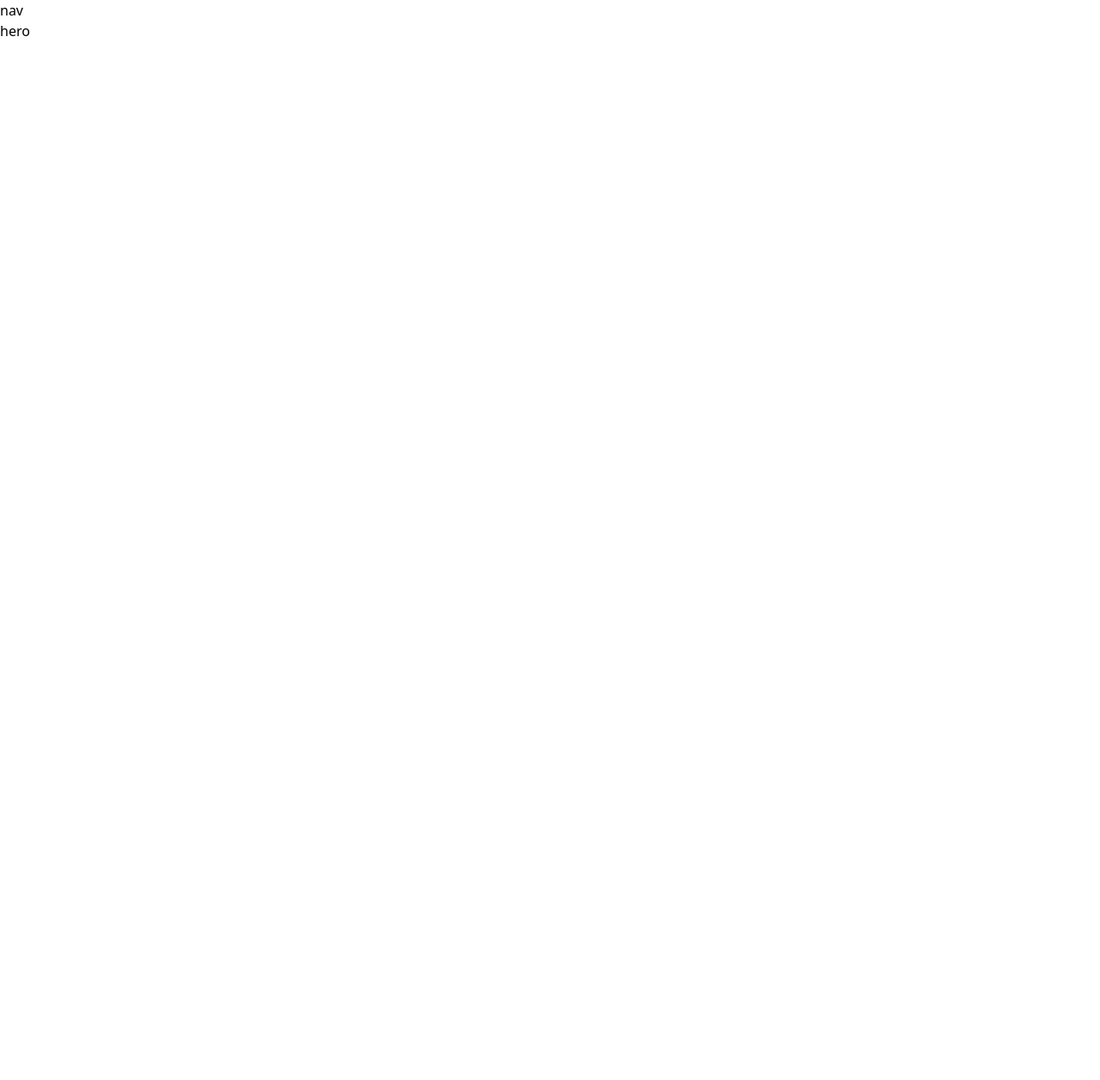
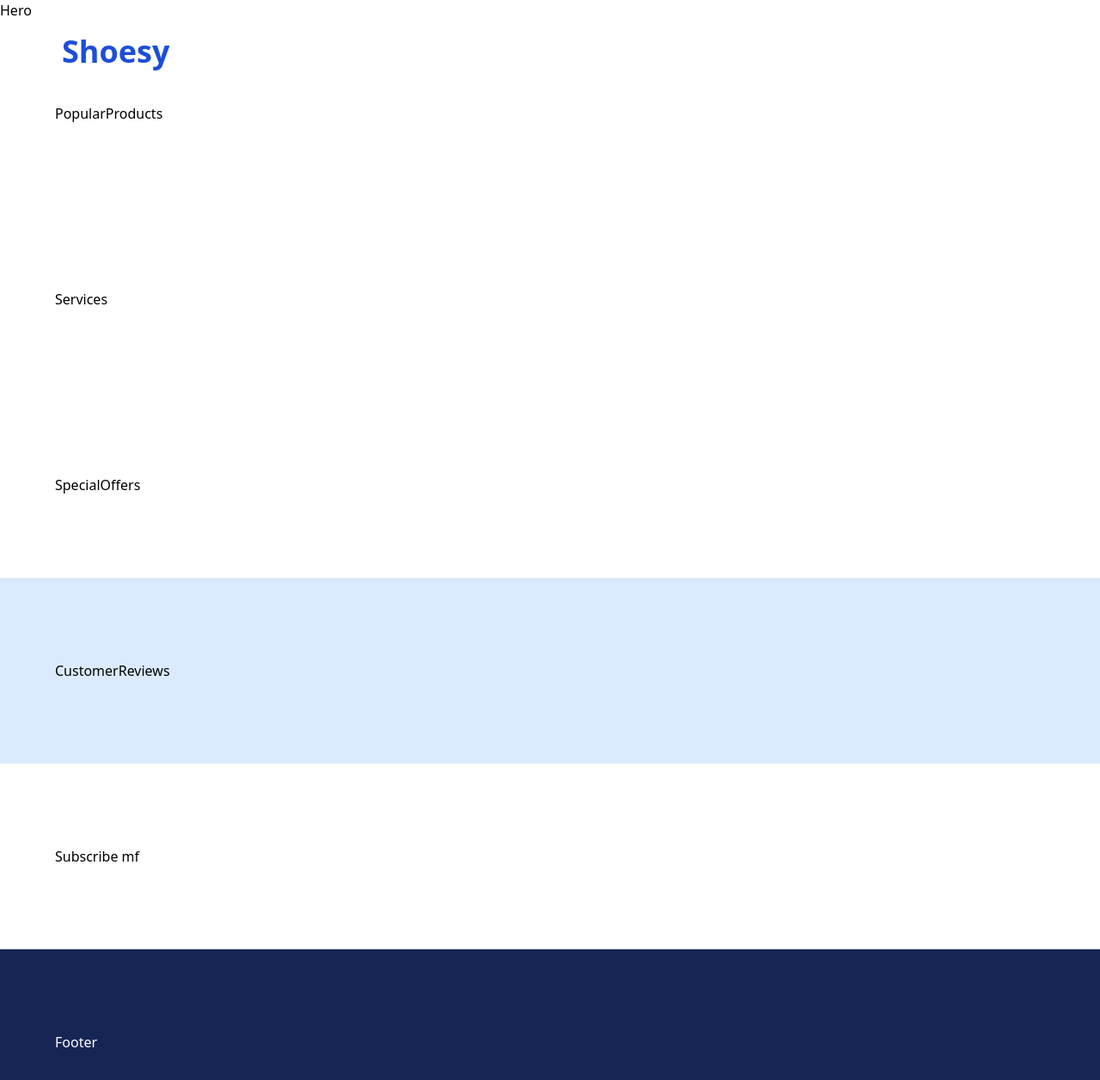
Before and after one commit to Ataa17/shoesy, a React (Create React App) app: page / in a window 1280 px wide. Shown: the top 1256 px of the page at 86% size. Before the commit the page ends 800 px from the top, so only its background shows below. Built offline with nearby package versions, Linux system fonts and the light colour scheme.

Commit message:
Home page structured , sections and nav component created

```diff
--- a/src/App.js
+++ b/src/App.js
@@ -1,14 +1,32 @@
+import { Subscribe, Hero, Footer, CustomerReviews, PopularProducts, Services, SpecialOffers } from "./sections/index";
+import { Nav } from "./components/index";
 
 function App() {
   return (
     <main className="relative">
-  nav
+      <Nav />
       <section classname="xl:padding-l wide:padding-r padding-b">
-    hero
+        <Hero />
       </section>
       <section className="padding">
+        <PopularProducts />
+      </section>
+      <section className="padding py-10">
+        <Services />
+      </section>
+      <section className="padding">
+        <SpecialOffers />
+      </section>
+      <section className="padding bg-blue-100 ">
+        <CustomerReviews />
+      </section>
+      <section className="padding">
+        <Subscribe />
+      </section>
+      <section className="bg-blue-950 padding-x padding text-white">
+        <Footer  />
+      </section>
 
-  </section>
     </main>
   );
 }
--- /dev/null
+++ b/src/components/Nav.jsx
@@ -0,0 +1,14 @@
+import{hamburger} from '../assets/icons'
+const Nav = () => {
+    return (
+        <header className='padding-x py-8 z-10 absolute w-full'>
+            <nav>
+                <a href="/">
+                    <h1 className="text-blue-700 text-4xl p-2 font-bold">Shoesy</h1>
+                </a>
+            </nav>
+        </header>
+    )
+}
+
+export default Nav
--- /dev/null
+++ b/src/components/index.js
@@ -0,0 +1,5 @@
+import Nav from "./Nav";
+
+
+
+export { Nav };
--- a/src/index.css
+++ b/src/index.css
@@ -16,3 +16,9 @@
 .padding-b{
     @apply sm:pb-24 pb-12;
 }
+.padding-x{
+    @apply sm:px-16 px-8;
+}
+.padding-y{
+    @apply sm:py-24 py-12;
+}
--- /dev/null
+++ b/src/sections/CustomerReviews.jsx
@@ -0,0 +1,9 @@
+import React from 'react'
+
+function CustomerReviews() {
+  return (
+    <div>CustomerReviews</div>
+  )
+}
+
+export default CustomerReviews
--- /dev/null
+++ b/src/sections/Footer.jsx
@@ -0,0 +1,9 @@
+import React from 'react'
+
+function Footer() {
+  return (
+    <div>Footer</div>
+  )
+}
+
+export default Footer
--- /dev/null
+++ b/src/sections/Hero.jsx
@@ -0,0 +1,8 @@
+
+const Hero = () => {
+  return (
+    <div>Hero</div>
+  )
+}
+
+export default Hero
--- /dev/null
+++ b/src/sections/PopularProducts.jsx
@@ -0,0 +1,8 @@
+
+const PopularProducts = () => {
+  return (
+    <div>PopularProducts</div>
+  )
+}
+
+export default PopularProducts
--- /dev/null
+++ b/src/sections/Services.jsx
@@ -0,0 +1,9 @@
+import React from 'react'
+
+function Services() {
+  return (
+    <div>Services</div>
+  )
+}
+
+export default Services
--- /dev/null
+++ b/src/sections/SpecialOffers.jsx
@@ -0,0 +1,7 @@
+const SpecialOffers = () => {
+  return (
+    <div>SpecialOffers</div>
+  )
+}
+
+export default SpecialOffers
--- /dev/null
+++ b/src/sections/Subscribe.jsx
@@ -0,0 +1,8 @@
+
+const Subscribe = () => {
+  return (
+    <div>Subscribe mf</div>
+  )
+}
+
+export default Subscribe
--- /dev/null
+++ b/src/sections/index.js
@@ -0,0 +1,9 @@
+import Subscribe from "./Subscribe";
+import Hero from "./Hero";
+import Footer from "./Footer";
+import CustomerReviews from "./CustomerReviews";
+import PopularProducts from "./PopularProducts";
+import Services from "./Services";
+import SpecialOffers from "./SpecialOffers";
+
+export {Subscribe, Hero, Footer, CustomerReviews, PopularProducts, Services, SpecialOffers}
```
Lines whose indentation alone changed are shown as unchanged.
